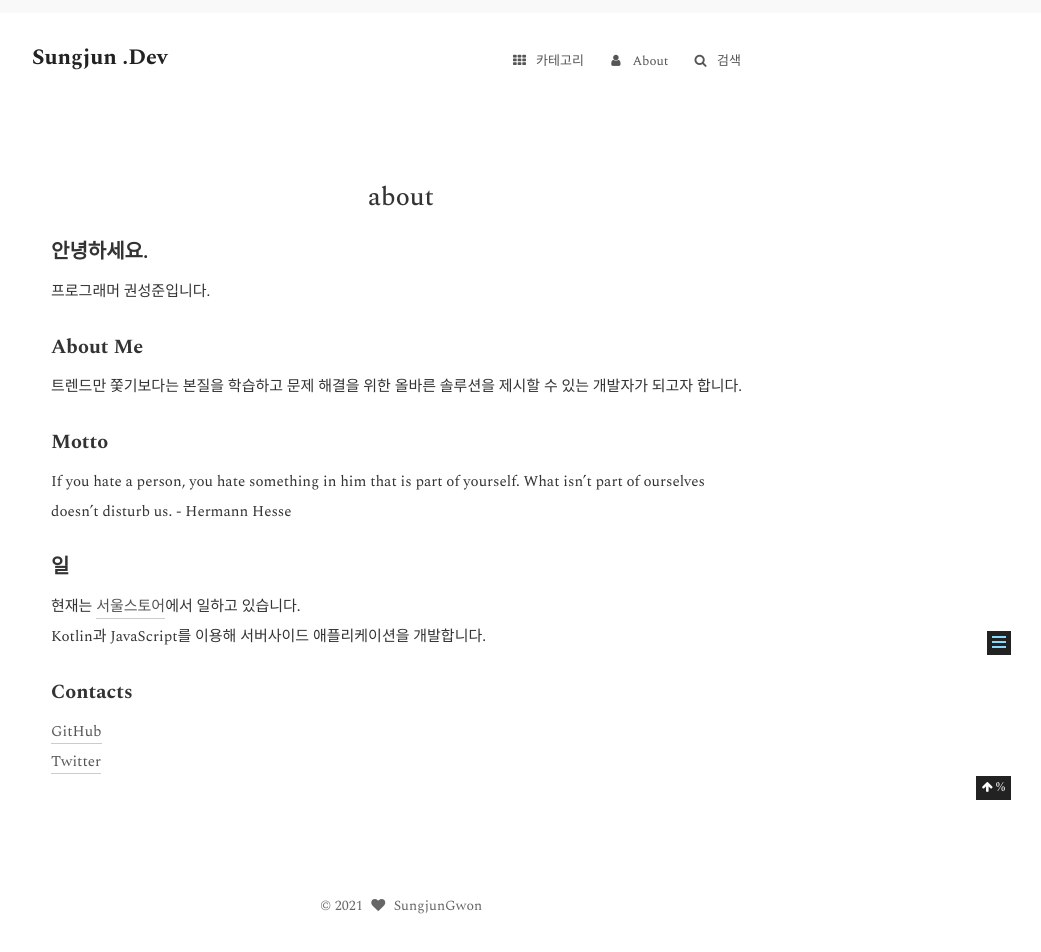
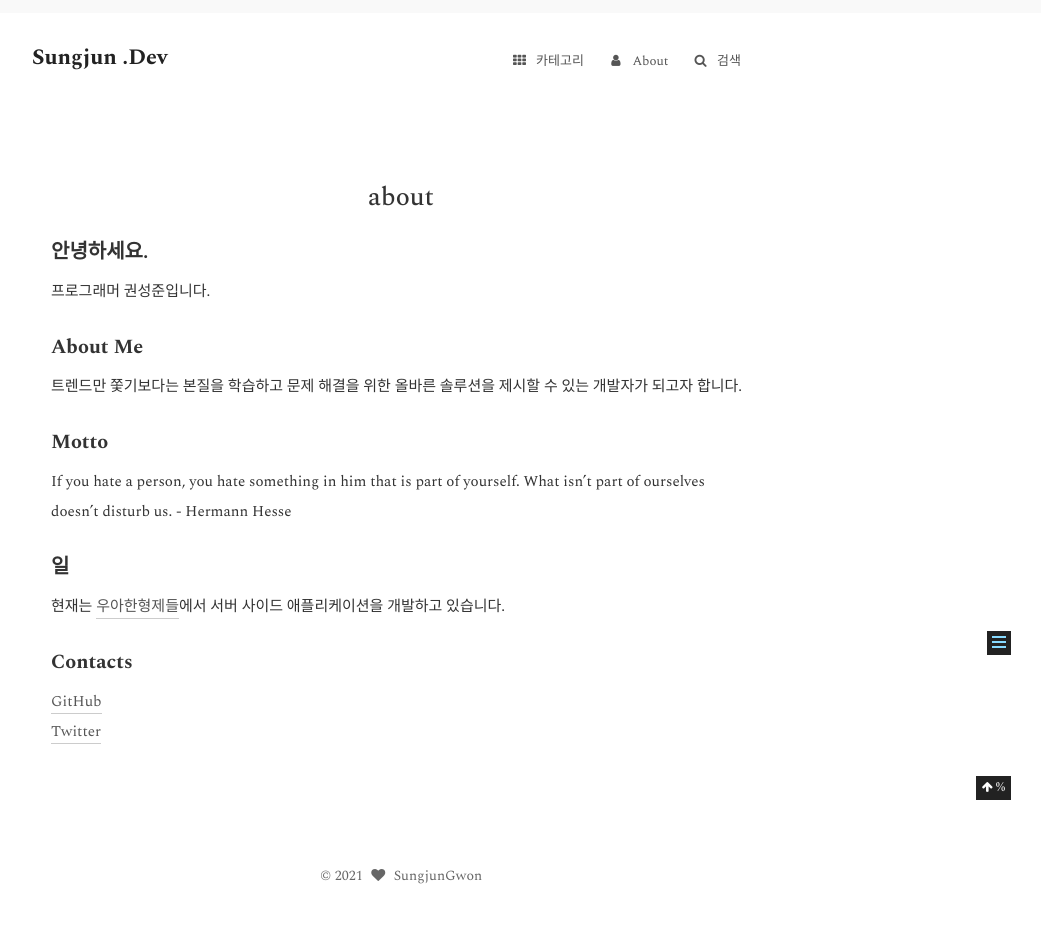
Before and after one commit to gwonsungjun/gwonsungjun.github.io, a Jekyll site: the page built from about/index.md, in a window 1280 px wide. Shown: the part 200-1152 px from the top of the page, without its empty margins (239-1280 px from the left). Built offline with Jekyll 4.4.1, drawn with Linux system fonts in a browser that asks for light colours; after the commit the page ends 1122 px from its top, so only the background shows below that.

Commit message:
feat: 이직으로 인한 회사 수정

```diff
--- a/about/index.md
+++ b/about/index.md
@@ -14,8 +14,7 @@ layout: page
 If you hate a person, you hate something in him that is part of yourself. What isn't part of ourselves doesn't disturb us. - Hermann Hesse
 
 ### 일
-현재는 [서울스토어](https://www.seoulstore.com)에서 일하고 있습니다.
-Kotlin과 JavaScript를 이용해 서버사이드 애플리케이션을 개발합니다.
+현재는 [우아한형제들](https://www.woowahan.com)에서 서버 사이드 애플리케이션을 개발하고 있습니다.
 
 ### Contacts
 [GitHub](https://github.com/gwonsungjun)
```
